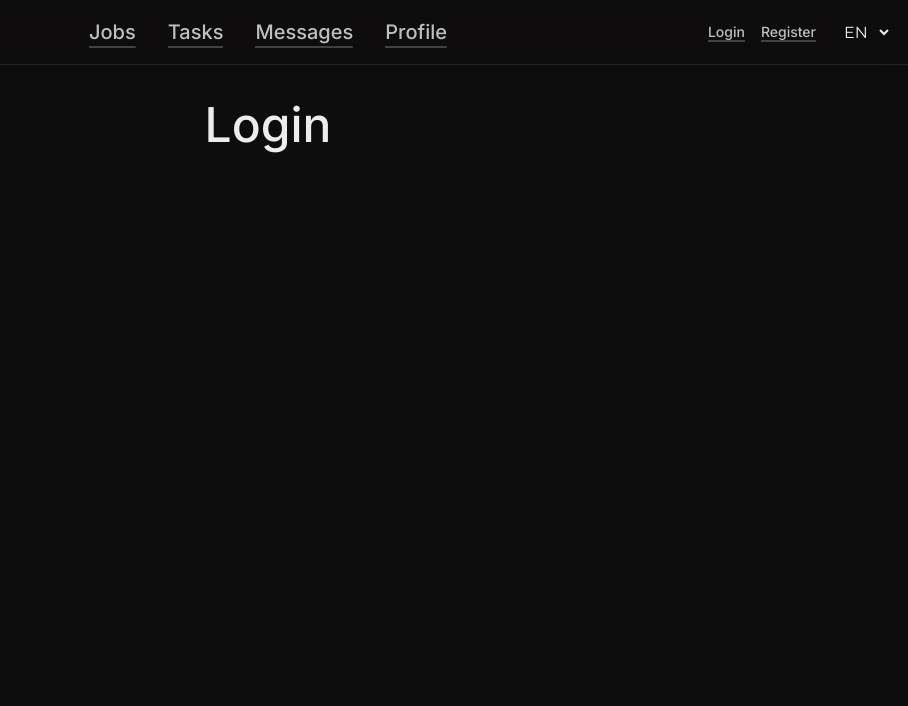
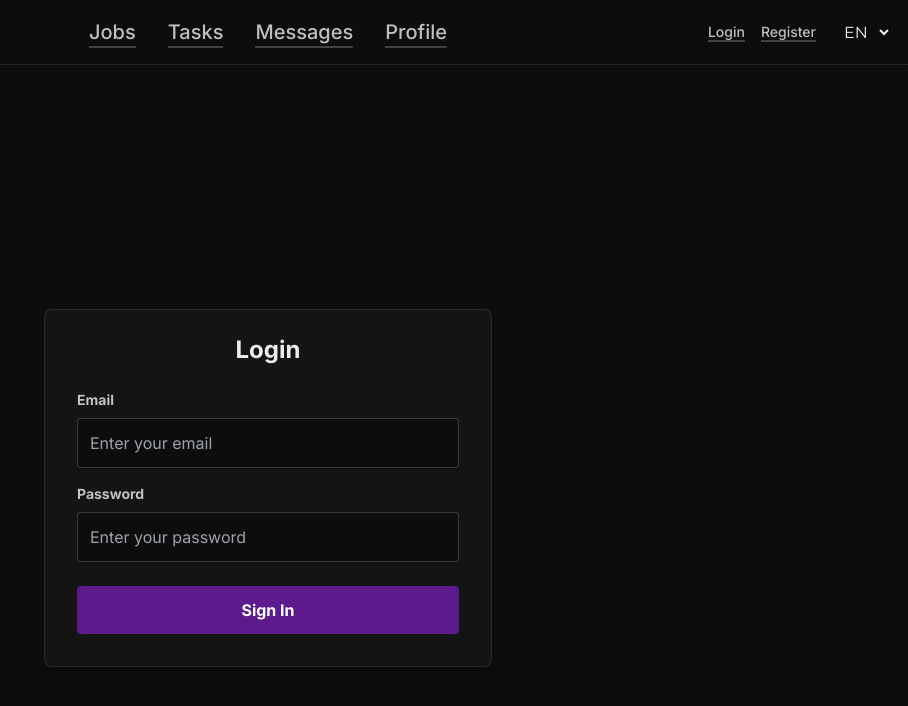
Before and after one commit to kristzz/kursadarbs, a Next.js app in the folder frontend/: page /en/auth/login in a window 1280 px wide. Shown: the top 706 px of the page, without its empty margins (372-1280 px from the left). Built offline with nearby package versions, Linux system fonts and the light colour scheme; no server answers.

Commit message:
login done

```diff
--- a/frontend/package.json
+++ b/frontend/package.json
@@ -9,7 +9,9 @@
     "lint": "next lint"
   },
   "dependencies": {
+    "@types/js-cookie": "^3.0.6",
     "axios": "^1.7.9",
+    "js-cookie": "^3.0.5",
     "lucide-react": "^0.471.0",
     "next": "^15.1.4",
     "next-intl": "^3.26.1",
--- a/frontend/src/app/[locale]/auth/login/page.tsx
+++ b/frontend/src/app/[locale]/auth/login/page.tsx
@@ -1,14 +1,92 @@
-import { useTranslations } from 'next-intl';
+'use client';
 
-export default function Login() {
-  const t = useTranslations('Login');
+import { useState } from 'react';
+import { useRouter } from 'next/navigation';
+import Cookies from 'js-cookie';
+import { login } from '../../../../services/auth';  // Import login from your auth service
 
-  return (
-    <main className="flex flex-col items-center justify-between">
-      <h1>{t('title')}</h1>
-        <form>
+export default function LoginPage() {
+    const router = useRouter();
+    const [formData, setFormData] = useState({
+        email: '',
+        password: ''
+    });
+    const [error, setError] = useState('');
 
-        </form>
-    </main>
-  );
+    const handleSubmit = async (e: React.FormEvent) => {
+        e.preventDefault();
+        setError('');
+
+        try {
+            // Call the login function from auth service
+            const data = await login(formData.email, formData.password);
+
+            if (data.status) {
+                // Redirect on successful login
+                router.push('/profile');
+            } else {
+                setError(data.message || 'Login failed');
+            }
+        } catch (err) {
+            setError('Something went wrong. Please try again.');
+        }
+    };
+
+    return (
+        <div className="min-h-screen flex items-center justify-center bg-backgroundc p-4">
+            <div className="w-full max-w-md">
+                <form
+                    onSubmit={handleSubmit}
+                    className="bg-componentbgc shadow-lg rounded-lg px-8 pt-6 pb-8 mb-4 border border-textc/10"
+                >
+                    <h1 className="text-2xl font-bold text-textc mb-6 text-center">Login</h1>
+
+                    {error && (
+                        <div className="mb-4 p-3 bg-red-500/10 border border-red-500/20 rounded text-red-500 text-sm">
+                            {error}
+                        </div>
+                    )}
+
+                    <div className="mb-4">
+                        <label className="block text-textc/80 text-sm font-bold mb-2" htmlFor="email">
+                            Email
+                        </label>
+                        <input
+                            id="email"
+                            type="email"
+                            value={formData.email}
+                            onChange={(e) => setFormData(prev => ({ ...prev, email: e.target.value }))}
+                            className="w-full p-3 bg-backgroundc border border-textc/20 rounded focus:border-primaryc focus:outline-none text-textc"
+                            placeholder="Enter your email"
+                            required
+                        />
+                    </div>
+
+                    <div className="mb-6">
+                        <label className="block text-textc/80 text-sm font-bold mb-2" htmlFor="password">
+                            Password
+                        </label>
+                        <input
+                            id="password"
+                            type="password"
+                            value={formData.password}
+                            onChange={(e) => setFormData(prev => ({ ...prev, password: e.target.value }))}
+                            className="w-full p-3 bg-backgroundc border border-textc/20 rounded focus:border-primaryc focus:outline-none text-textc"
+                            placeholder="Enter your password"
+                            required
+                        />
+                    </div>
+
+                    <div className="flex items-center justify-between">
+                        <button
+                            type="submit"
+                            className="w-full bg-primaryc hover:bg-primaryc/90 text-white font-bold py-3 px-4 rounded focus:outline-none focus:shadow-outline transition-colors"
+                        >
+                            Sign In
+                        </button>
+                    </div>
+                </form>
+            </div>
+        </div>
+    );
 }
--- a/frontend/src/services/auth.ts
+++ b/frontend/src/services/auth.ts
@@ -59,6 +59,29 @@ export const register = async (data: RegisterData) => {
     }
 };
 
+export const login = async (email: string, password: string) => {
+    try {
+        // Get CSRF token before making the login request
+        await getCsrfToken();
+
+        const response = await axios.post(`${API_URL}/login`, { email, password }, {
+            withCredentials: true,
+        });
+
+        if (response.data.token) {
+            localStorage.setItem('auth_token', response.data.token);
+            axios.defaults.headers.common['Authorization'] = `Bearer ${response.data.token}`;
+        }
+
+        return response.data;
+    } catch (error: any) {
+        if (error.response) {
+            throw new Error(error.response.data.message || 'Login failed');
+        }
+        throw new Error('Network error');
+    }
+};
+
 export const logout = async () => {
     try {
         const response = await axios.post(`${API_URL}/logout`);
```
Also changed, not shown: 2 other files (tests, documents, lock files or other folders).
